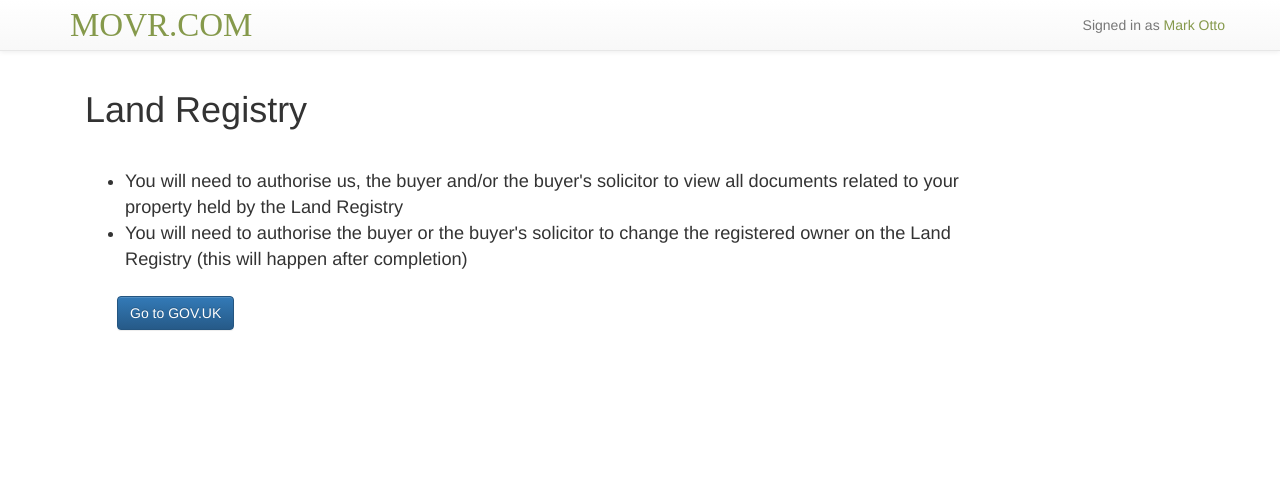
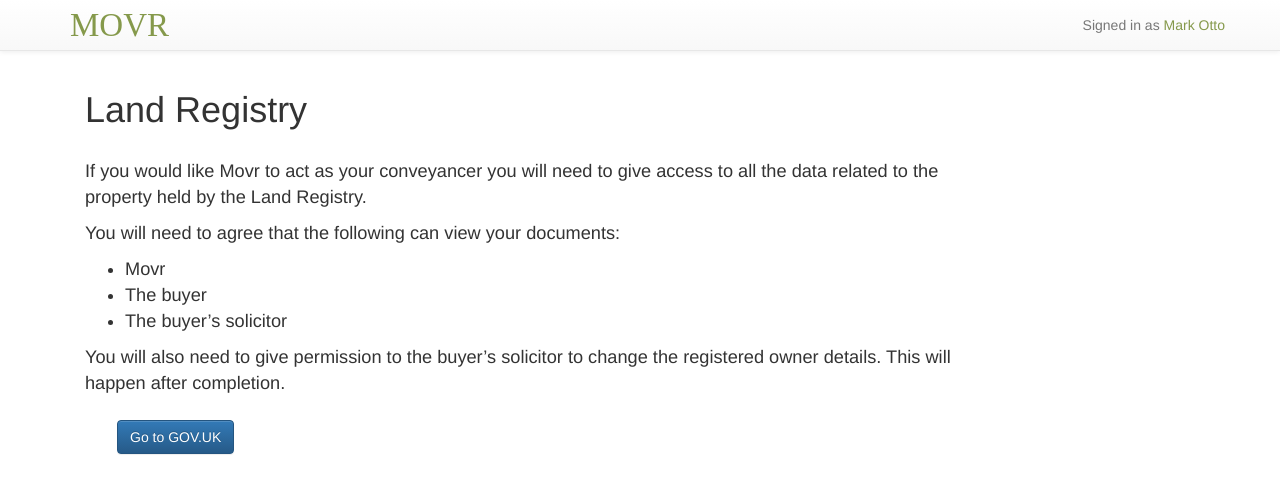
Before and after one commit to LandRegistry-Attic/concept-thirdparty, a Flask app: page /authorise in a window 1280 px wide. Shown: the top 494 px of the page. Run offline with Flask 2, Linux system fonts and the light colour scheme; some libraries are stand-ins or nearby versions; some web fonts are replaced.

Commit message:
Copy + merge with app branch

```diff
--- a/templates/authorise.html
+++ b/templates/authorise.html
@@ -20,7 +20,7 @@
 
     <nav class="navbar navbar-default navbar-fixed-top" role="navigation">
       <div class="container">
-        <a class="navbar-brand" href="#">MOVR.COM</a>
+        <a class="navbar-brand" href="#">MOVR</a>
         <p class="navbar-text navbar-right">Signed in as <a href="#" class="navbar-link">Mark Otto</a></p>
       </div>
     </nav>
@@ -31,13 +31,15 @@
         <div class="col-md-10">
             <h1>Land Registry</h1>
             <div id="govukinstructions">
-              <p>
+              <p>If you would like Movr to act as your conveyancer you will need to give access to all the data related to the property held by the Land Registry.</p>
+              <p>You will need to agree that the following can view your documents:</p>
+              <ul>
+                <li>Movr</li>
+                <li>The buyer</li>
+                <li>The buyer’s solicitor</li>
+              </ul>
+              <p>You will also need to give permission to the buyer’s solicitor to change the registered owner details. This will happen after completion.</p>
 
-              </p>
-              <ul>
-                <li>You will need to authorise us, the buyer and/or the buyer's solicitor to view all documents related to your property held by the Land Registry</li>
-                <li>You will need to authorise the buyer or the buyer's solicitor to change the registered owner on the Land Registry (this will happen after completion)</li>
-              </ul>
               <button class="btn btn btn-primary">Go to GOV.UK</button>
             </div>
         </div>
```
Also changed, not shown: app.py (line endings or trailing spaces), requirements.txt (line endings or trailing spaces), static/stylesheets/main.css (line endings or trailing spaces), templates/index.html (line endings or trailing spaces), 1 other file.
